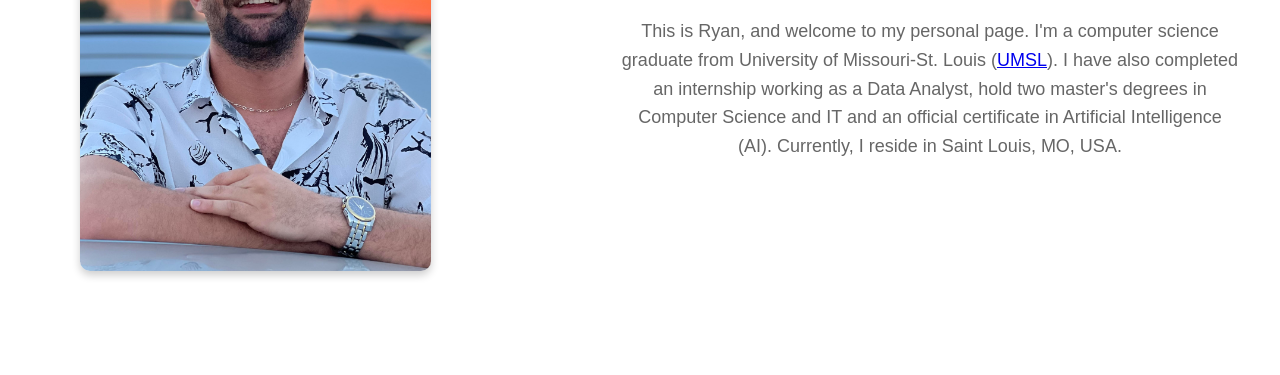
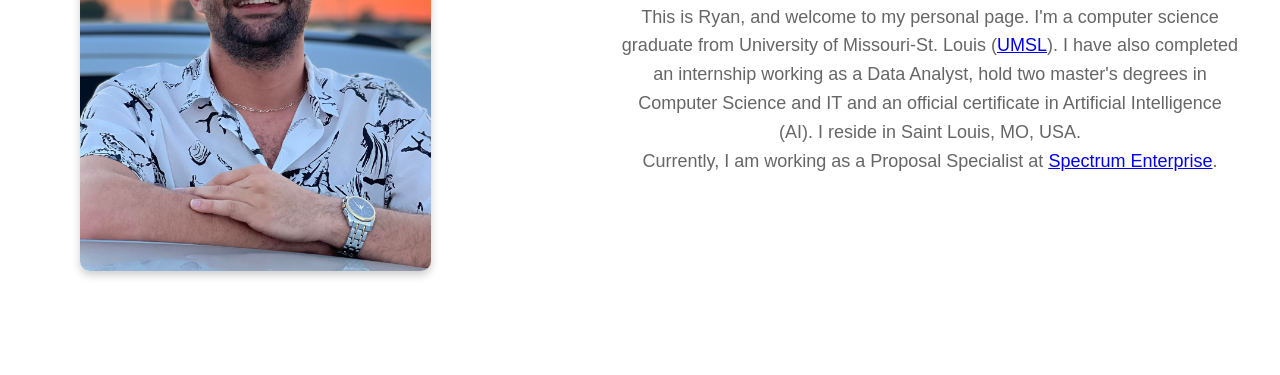
Before and after one commit to mzrd91/mzrd91.github.io, a plain HTML site: page index.html in a window 1280 px wide. Shown: the part 755-1130 px from the top of the page. Drawn offline with Linux system fonts and the light colour scheme.

Commit message:
Update index.html

```diff
--- a/index.html
+++ b/index.html
@@ -34,8 +34,8 @@
                 graduate from University of Missouri-St. Louis
                 (<a href="https://www.umsl.edu/" target="_blank">UMSL</a>). I have also completed
                 an internship working as a Data Analyst, hold two master's degrees in Computer Science
-                and IT and an official certificate in Artificial Intelligence (AI). Currently,
-                I reside in Saint Louis, MO, USA.</p>
+                and IT and an official certificate in Artificial Intelligence (AI). I reside in Saint Louis, MO, USA.<br> Currently, I am working as a Proposal Specialist
+                at <a href="https://enterprise.spectrum.com/">Spectrum Enterprise</a>.</p>
         </div>
     </div>
 
```
